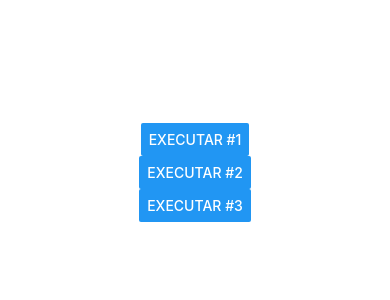
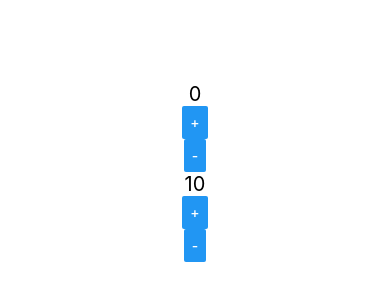
Before and after one commit to T-Terra/appTest, a React Native app: screen / in a window 390 px wide. Shown: the part 250-550 px from the top of the page. Built offline with nearby package versions, Linux system fonts and the light colour scheme.

Commit message:
feat: Contador with useState

```diff
--- a/src/App.tsx
+++ b/src/App.tsx
@@ -7,11 +7,14 @@
 import RandomValue from "./components/Random"
 import Titulo from "./components/Titulo"
 import BotaoExc from "./components/Botao"
+import Contador from "./components/Contador"
 
 export default () => (
     <SafeAreaView style={Style.App}>
+        <Contador/>
+        <Contador inicial={10} passo={50}/>
+        {/*
         <BotaoExc/>
-        {/*
         <Titulo principal="Cadastro produto" secundario="Tela de cadastro do produto"/>
         <RandomValue min={1} max={60}/>
         <RandomValue min={1} max={60}/>
--- /dev/null
+++ b/src/components/Contador.tsx
@@ -0,0 +1,24 @@
+import React, { useState } from "react"
+import { Text, Button } from "react-native"
+import StyleFont from "./Estilo"
+
+export default ({ inicial = 0, passo = 1 }) => {
+    //let numero = props.inicial
+    const [numero, setNumero] = useState(inicial)
+
+    function Inc() {
+        setNumero(numero + passo)
+    }
+
+    function Dec() {
+        setNumero(numero - passo)
+    }
+
+    return (
+        <>
+            <Text style={StyleFont.MiddleFont}>{numero}</Text>
+            <Button title="+" onPress={Inc}/>
+            <Button title="-" onPress={Dec}/>
+        </>
+    )
+}
```
